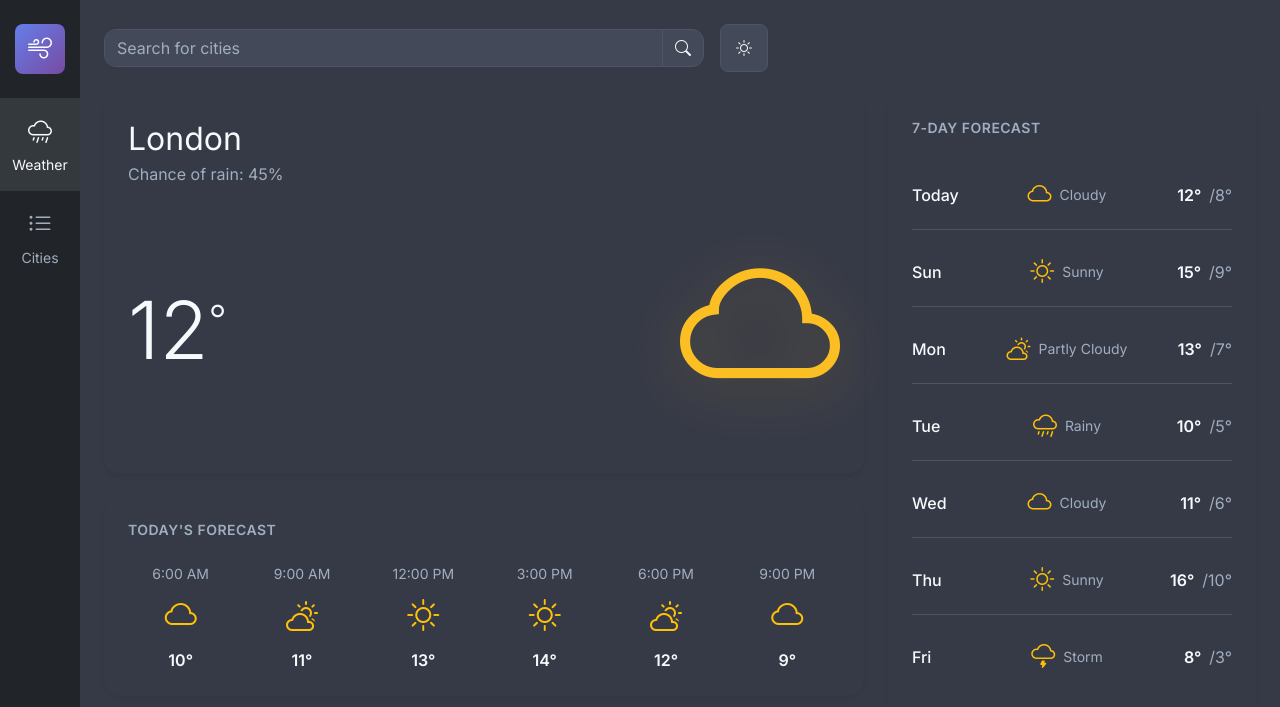
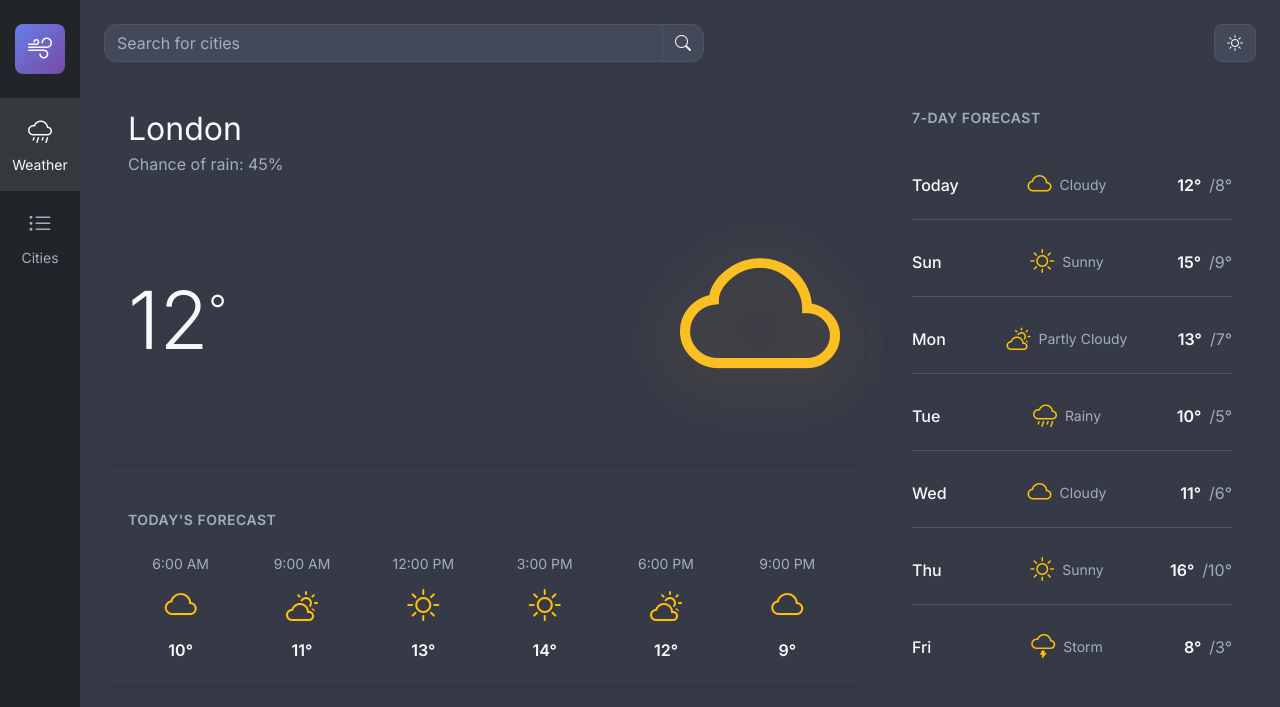
Before and after one commit to fair1998/weather-web, a plain HTML site: page index.html in a window 1280 px wide. Shown: the top 707 px of the page. Drawn offline with nearby package versions, Linux system fonts and the light colour scheme.

Commit message:
Update search bar layout and theme toggle button styles

```diff
--- a/index.html
+++ b/index.html
@@ -64,7 +64,9 @@
         <!-- Search Bar -->
         <div class="row mb-4">
           <div class="col-12">
-            <div class="d-flex gap-3 align-items-center">
+            <div
+              class="d-flex gap-3 align-items-center justify-content-between"
+            >
               <div class="input-group flex-grow-1" style="max-width: 600px">
                 <input
                   type="text"
@@ -101,11 +103,10 @@
                 </button>
               </div>
               <button
-                class="btn btn-outline-secondary rounded-3 theme-toggle"
+                class="btn btn-outline-secondary rounded-3 theme-toggle flex-shrink-0"
                 id="themeToggle"
                 type="button"
                 aria-label="Toggle theme"
-                style="width: 48px; height: 48px"
               >
                 <i class="bi bi-sun fs-5"></i>
               </button>
```
